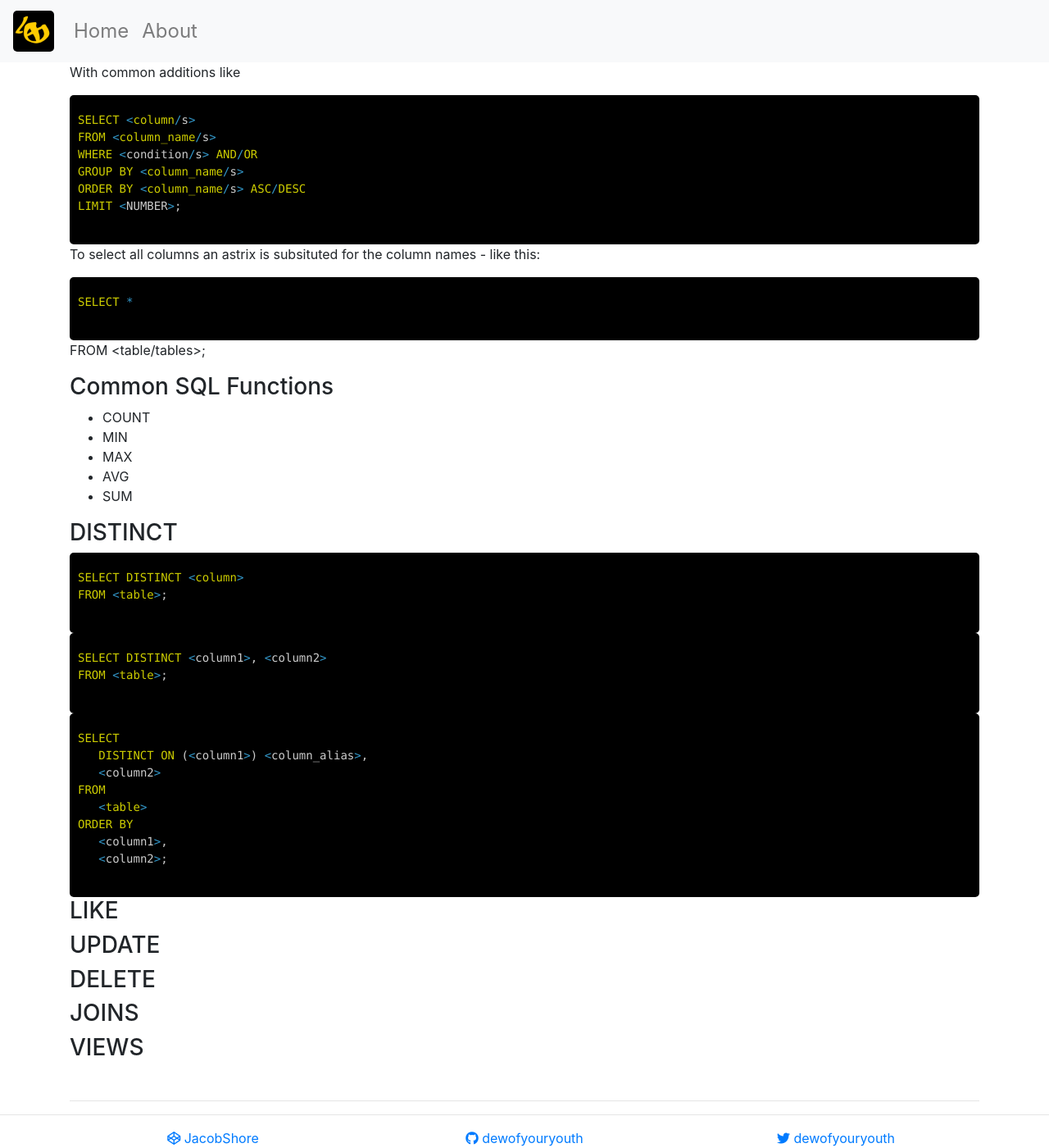
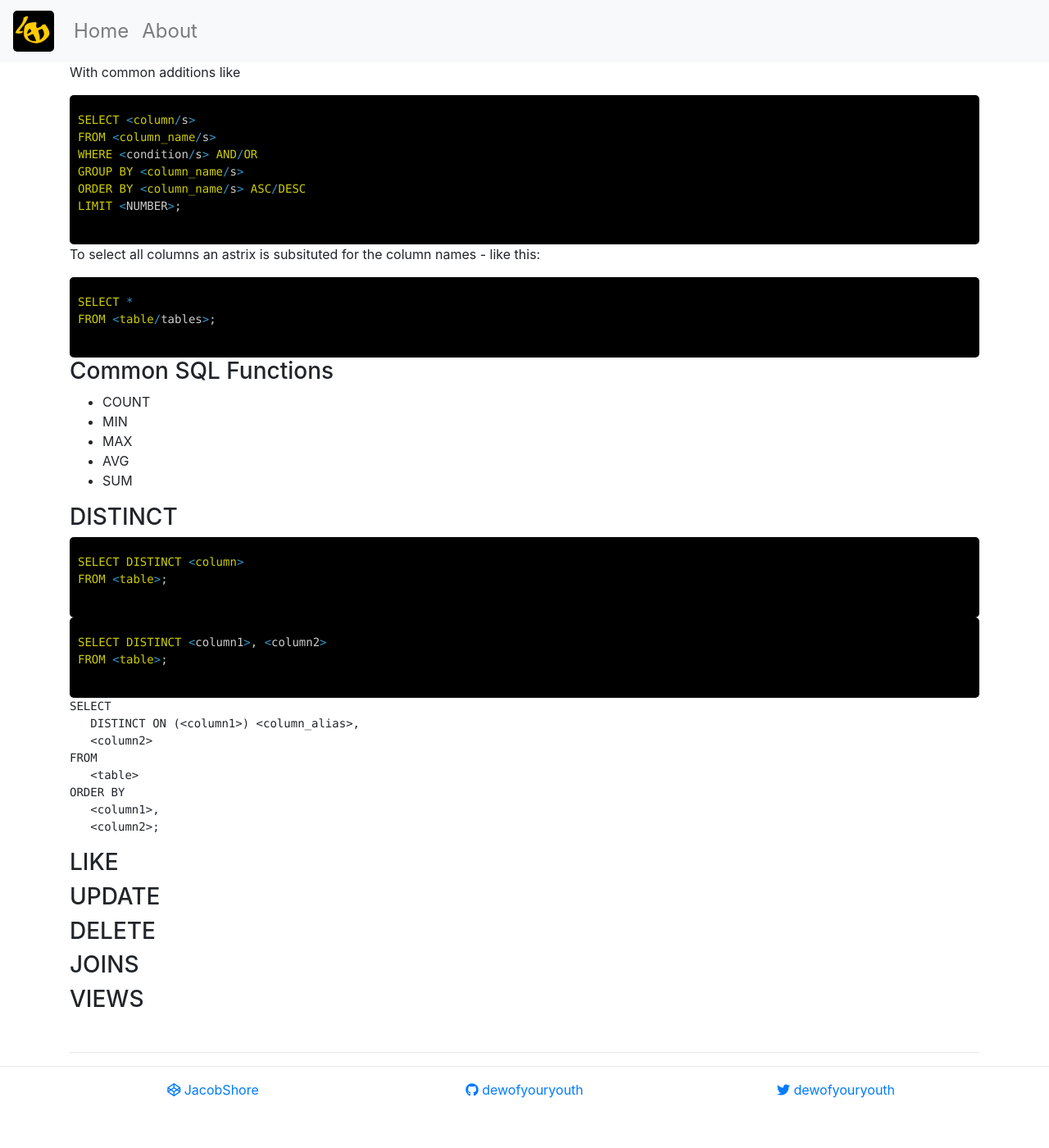
Before and after one commit to DewofyourYouth/DewofyourYouth.github.io, a Jekyll site: the page built from _posts/2019-05-29-basis -sql-cheatsheet.md, in a window 1280 px wide and 1400 px high, scrolled down 1741 px. Shown: the whole window at 82% size. Built offline with Jekyll 4.4.1, drawn with Linux system fonts in a browser that asks for light colours; nearby versions of some CDN libraries; comment, search, counter and statistics services are not loaded; after the commit the page ends 3082 px from its top, so only the background shows below that.

Commit message:
fix code block

````diff
--- a/_posts/2019-05-29-basis -sql-cheatsheet.md
+++ b/_posts/2019-05-29-basis -sql-cheatsheet.md
@@ -99,8 +99,8 @@ To select all columns an astrix is subsituted for the column names - like this:
 
 ```sql
 SELECT *
+FROM <table/tables>;
 ```
-FROM <table/tables>;
 
 ### Common SQL Functions
 
@@ -123,7 +123,7 @@ SELECT DISTINCT <column1>, <column2>
 FROM <table>;
 ```
 
-```sql
+```sql~
 SELECT
    DISTINCT ON (<column1>) <column_alias>,
    <column2>
````
